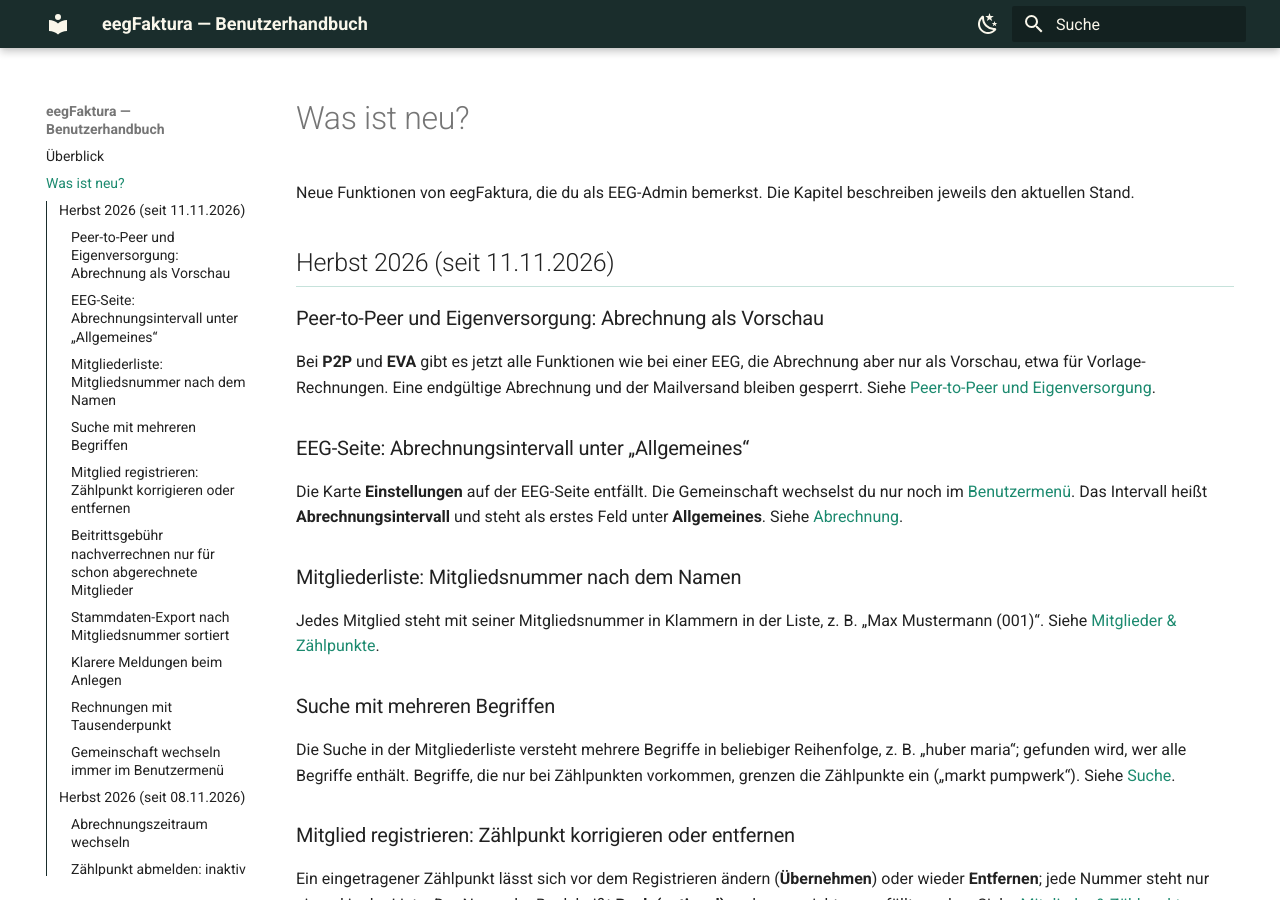
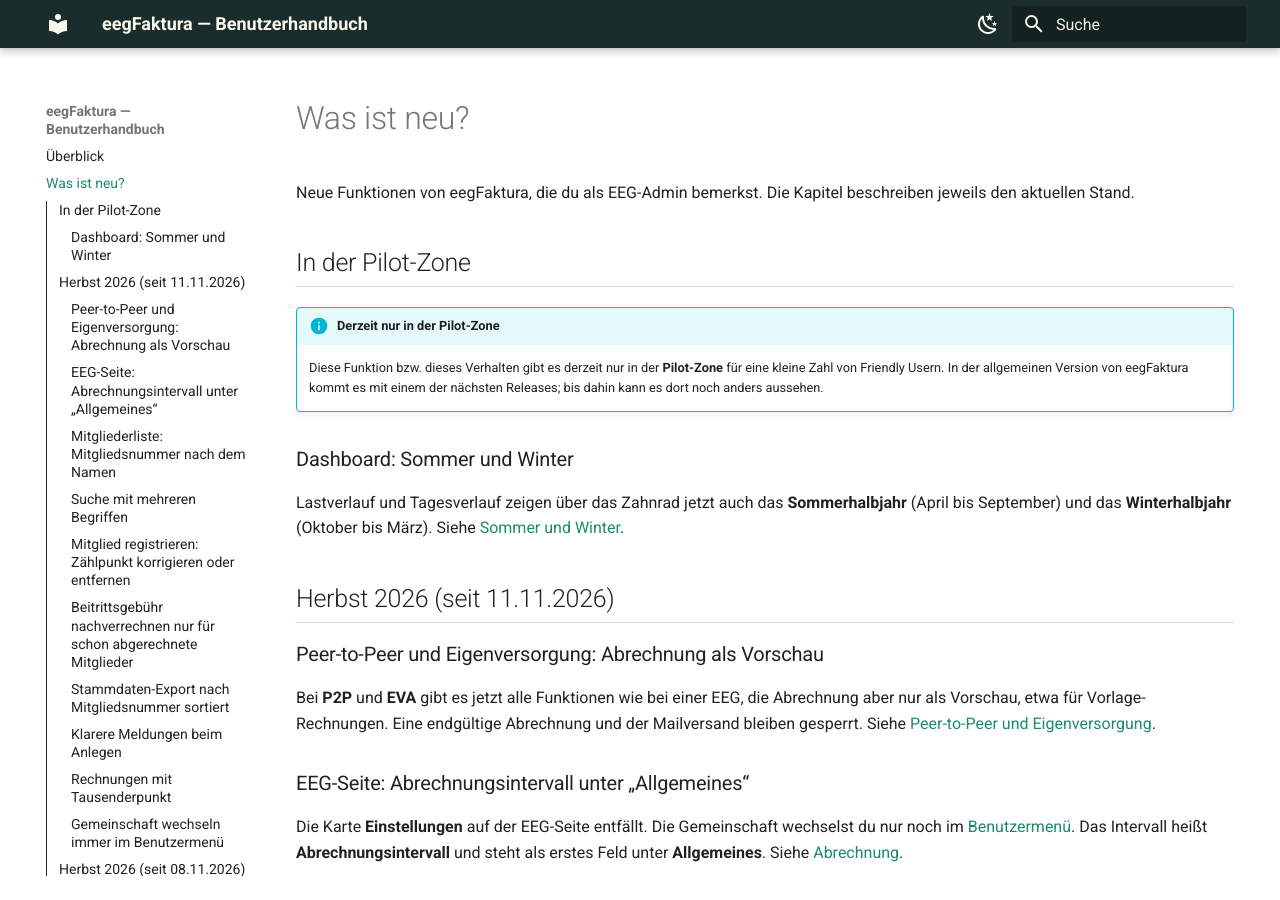
Before and after one commit to eegfaktura/eegfaktura-user-guide, an MkDocs documentation site: the page built from docs/changelog.md, in a window 1280 px wide and 900 px high. Built offline with MkDocs 1.6.1 and Material for MkDocs 9.7.7, drawn with Linux system fonts in a browser that asks for light colours.

Commit message:
docs(dashboard): Sommer und Winter in Lastverlauf und Tagesverlauf (platform#258, Pilot)
Co-Authored-By: Claude Opus 5.5 <noreply@anthropic.com>

```diff
--- a/docs/01-anmeldung.md
+++ b/docs/01-anmeldung.md
@@ -95,6 +95,16 @@ ein Hinweis darunter nennt die Zählpunkte, die deshalb fehlen.
 den Pfeilen blätterst du tageweise. Nur diese Kachel wechselt in die Tagesansicht; möglich sind Tage mit
 Energiedaten bis gestern. Eine andere Zeile im Zahnrad-Menü führt zurück zum Zeitraum.
 
+### Sommer und Winter
+
+--8<-- "pilot.md"
+
+Über das Zahnrad von Lastverlauf oder Tagesverlauf wählst du in der Zeile **Sommer/Winter** ein Halbjahr:
+**Sommer** ist April bis September, **Winter** Oktober bis März über den Jahreswechsel, z. B. „Winter 2026/27“.
+Angeboten werden die Halbjahre, für die es Energiedaten gibt, das neueste zuerst. So vergleichst du etwa den
+Tagesverlauf im Sommer und im Winter, um Tarife nach Tageszeit zu planen. Wie beim Tag wechselt nur diese Kachel;
+die Übersicht und die Mitgliederliste behalten ihren Zeitraum.
+
 ## EEG-Seite
 
 Der Menüpunkt mit dem **Namen deiner Gemeinschaft** öffnet die EEG-Seite mit ihren Stammdaten:
--- a/docs/changelog.md
+++ b/docs/changelog.md
@@ -2,6 +2,15 @@
 
 Neue Funktionen von eegFaktura, die du als EEG-Admin bemerkst. Die Kapitel beschreiben jeweils den aktuellen
 Stand.
+
+## In der Pilot-Zone
+
+--8<-- "pilot.md"
+
+### Dashboard: Sommer und Winter
+
+Lastverlauf und Tagesverlauf zeigen über das Zahnrad jetzt auch das **Sommerhalbjahr** (April bis September) und das
+**Winterhalbjahr** (Oktober bis März). Siehe [Sommer und Winter](01-anmeldung.md#sommer-und-winter).
 
 ## Herbst 2026 (seit 11.11.2026)
 
```
Also changed, not shown: CHANGELOG.md (+5 -0 lines).
